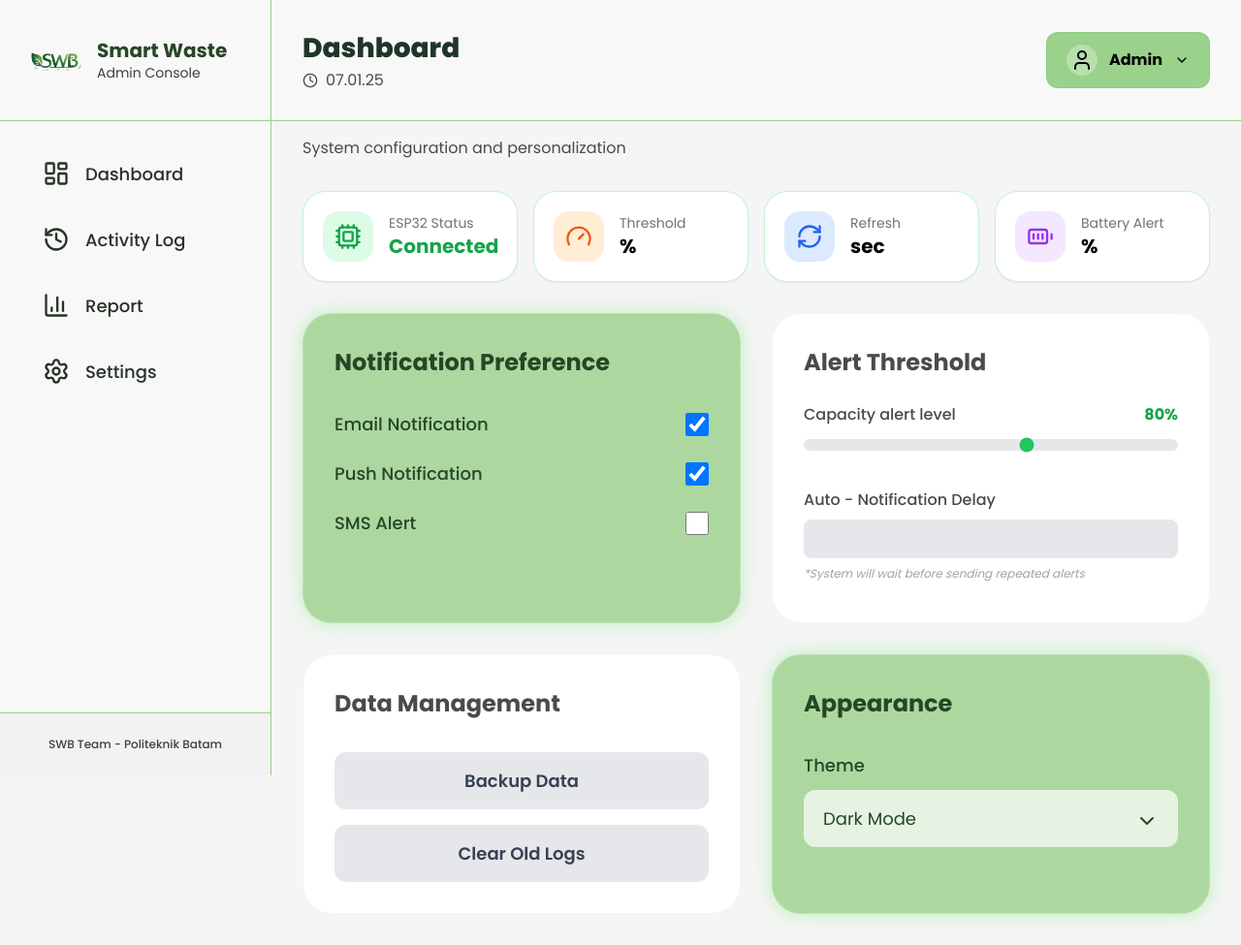
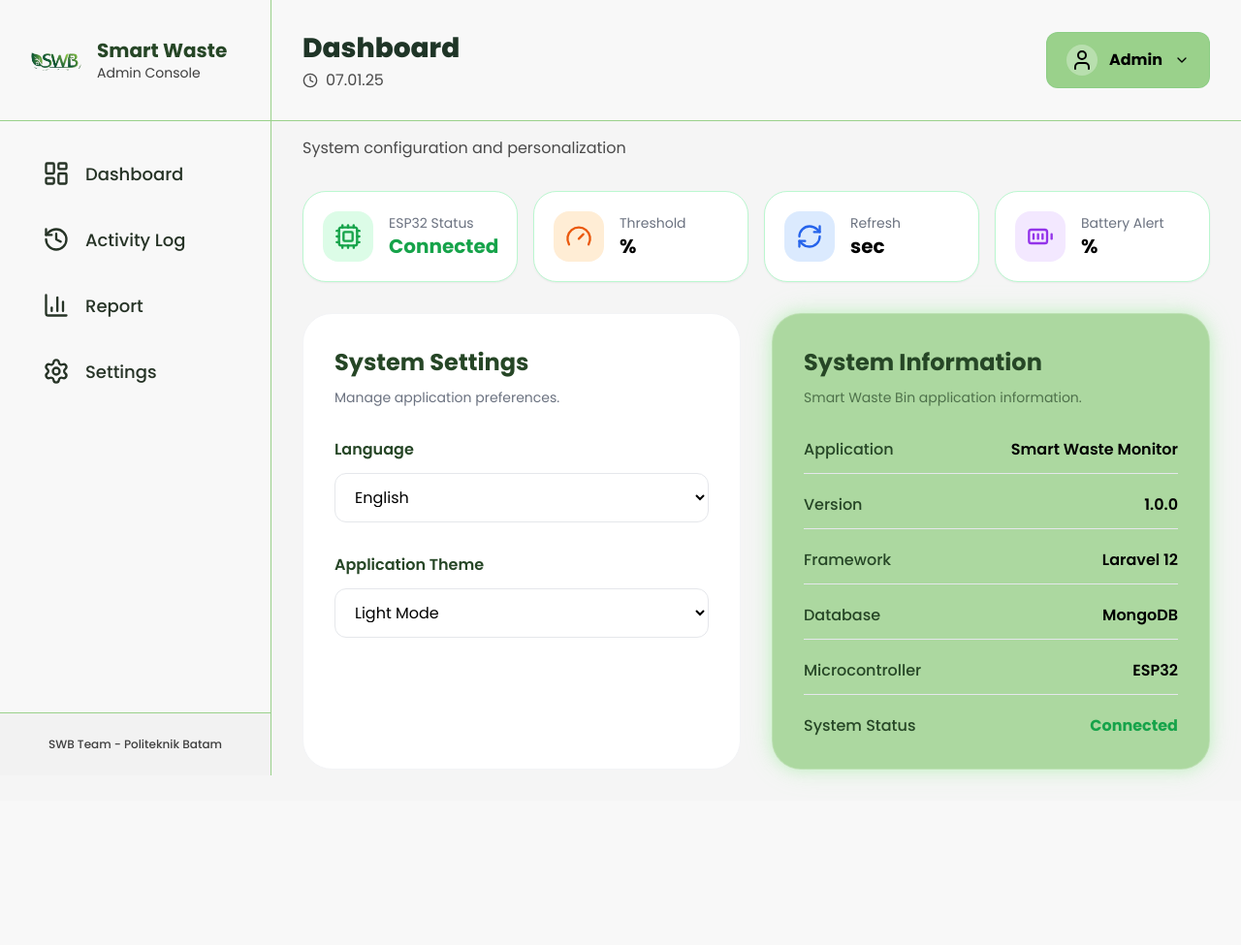
Before and after one commit to Xichiraku/SWB-TRIAL, a Laravel app: template resources/views/admin/settings.blade.php in a window 1280 px wide. Shown: the whole page at 97% size. After the commit the page ends 804 px from the top, so only its background shows below. Run offline with Laravel 12, Linux system fonts and the light colour scheme; the template is opened without the code that fills it, so the values that code supplies are empty; parts of the project's set-up code (start-up, migrations or seed data) failed here and were passed over; some libraries are stand-ins or nearby versions.

Commit message:
zahra edit

```diff
--- a/resources/lang/en/app.php
+++ b/resources/lang/en/app.php
@@ -6,6 +6,11 @@
     'history' => 'History',
     'settings' => 'Settings',
     'logout' => 'Logout',
+    'report' => 'Report',
+    'activity_log' => 'Activity Log',
+    'analytics_and_report' => 'Analytics & Report',
+    'admin_console' => 'Admin Console',
+    'administrator' => 'Administrator',
 
     // Dashboard
     'dashboard_monitoring' => 'Dashboard Monitoring',
@@ -55,6 +60,69 @@
     'units' => 'Units',
 
     'settings_saved' => 'Settings saved successfully!',
+    'system_config_description' => 'System configuration and personalization',
+    'history_description' => 'Waste collection and maintenance records',
+    'sorting_success' => 'Sorting Success',
+    'full_bin' => 'Full Bin',
+    'reset_filter' => 'Reset Filter',
+    'select_bin' => 'Select Bin',
+    'specific_date' => 'Specific Date',
+    'apply_filter' => 'Apply Filter',
+    'records' => 'Records',
+    'date_time' => 'Date & Time',
+    'message' => 'Message',
+    'triggered_by' => 'Triggered By',
+    'no_records_found_matching' => 'No records found matching your filters.',
+    'showing_results' => 'Showing :from to :to of :total results',
+    'report_description' => 'Performance analytics and waste collection trends.',
+    'total_sorting' => 'Total Sorting',
+    'successful_sorting_events' => 'Successful sorting events',
+    'full_bin_events' => 'Full Bin Events',
+    'bin_reached_full_capacity' => 'Bin reached full capacity',
+    'maintenance_events' => 'Maintenance Events',
+    'sensor_maintenance_history' => 'Sensor maintenance history',
+    'sorting_activity' => 'Sorting Activity',
+    'waste_distribution' => 'Waste Distribution',
+    'wet_waste' => 'Wet Waste',
+    'dry_waste' => 'Dry Waste',
+    'export_pdf' => 'Export PDF',
+    'current_bin_status' => 'Current Bin Status',
+    'last_sorting' => 'Last Sorting',
+    'last_seen' => 'Last Seen',
+    'warning' => 'Warning',
+    'bin_full_alert_title' => '🚨 Bin Full!',
+    'bin_full_alert_body_prefix' => 'is in',
+    'bin_full_alert_body_suffix' => 'already full',
+    'bin_number' => 'Bin #:id',
+    'detail' => 'Detail',
+    'polibatam_area' => 'Polibatam Area',
+    'fill_level' => 'Fill Level',
+    'distance' => 'Distance',
+    'moisture_sensor' => 'Moisture Sensor',
+    'raw_value' => 'Raw Value',
+    'device' => 'Device',
+    'sensor_information' => 'Sensor Information',
+    'success' => 'Success',
+    'esp32_status' => 'ESP32 Status',
+    'connected' => 'Connected',
+    'threshold' => 'Threshold',
+    'refresh' => 'Refresh',
+    'battery_alert_label' => 'Battery Alert',
+    'system_settings' => 'System Settings',
+    'manage_preferences' => 'Manage application preferences.',
+    'application_theme' => 'Application Theme',
+    'light_mode' => 'Light Mode',
+    'dark_mode' => 'Dark Mode',
+    'system_default' => 'System Default',
+    'system_information' => 'System Information',
+    'smart_waste_info' => 'Smart Waste Bin application information.',
+    'application' => 'Application',
+    'version' => 'Version',
+    'framework' => 'Framework',
+    'database' => 'Database',
+    'microcontroller' => 'Microcontroller',
+    'system_status' => 'System Status',
+    'settings_updated' => 'Settings Updated!',
 
     // History
     'collection_history' => 'Collection History',
--- a/resources/views/admin/layouts/app.blade.php
+++ b/resources/views/admin/layouts/app.blade.php
@@ -1,9 +1,10 @@
 <!DOCTYPE html>
-<html lang="id" x-data="{ sidebarOpen:false }">
+<html lang="{{ str_replace('_', '-', app()->getLocale()) }}" x-data="{ sidebarOpen:false }">
 
 <head>
     <meta charset="UTF-8">
     <meta name="viewport" content="width=device-width, initial-scale=1.0">
+    <meta name="csrf-token" content="{{ csrf_token() }}">
     <title>@yield('title', 'Dashboard')</title>
 
     <script src="https://cdn.tailwindcss.com"></script>
@@ -70,7 +71,7 @@
                 <img src="{{ asset('assets/images/logo.png') }}" class="h-12 lg:h-16 w-auto">
                 <div class="leading-tight">
                     <h1 class="text-[18px] lg:text-[20px] font-bold text-[#264626]">Smart Waste</h1>
-                    <p class="text-xs lg:text-sm text-[#3d3d3d]">Admin Console</p>
+                    <p class="text-xs lg:text-sm text-[#3d3d3d]">{{ __('app.admin_console') }}</p>
                 </div>
                 <button class="ml-auto lg:hidden p-2 rounded-lg hover:bg-gray-200" @click="sidebarOpen=false">
                     <i data-lucide="x" class="w-6 h-6 text-gray-700"></i>
@@ -82,10 +83,10 @@
 
             @php
                 $menus = [
-                    ['route' => 'admin.dashboard', 'name' => 'Dashboard', 'icon' => 'layout-dashboard', 'pattern' => 'admin/dashboard'],
-                    ['route' => 'admin.history', 'name' => 'Activity Log', 'icon' => 'history', 'pattern' => 'admin/history*'],
-                    ['route' => 'admin.report', 'name' => 'Report', 'icon' => 'bar-chart-3', 'pattern' => 'admin/report*'],
-                    ['route' => 'admin.settings', 'name' => 'Settings', 'icon' => 'settings', 'pattern' => 'admin/settings*'],
+                    ['route' => 'admin.dashboard', 'name' => __('app.dashboard'), 'icon' => 'layout-dashboard', 'pattern' => 'admin/dashboard'],
+                    ['route' => 'admin.history', 'name' => __('app.activity_log'), 'icon' => 'history', 'pattern' => 'admin/history*'],
+                    ['route' => 'admin.report', 'name' => __('app.report'), 'icon' => 'bar-chart-3', 'pattern' => 'admin/report*'],
+                    ['route' => 'admin.settings', 'name' => __('app.settings'), 'icon' => 'settings', 'pattern' => 'admin/settings*'],
                 ];
             @endphp
 
@@ -119,7 +120,7 @@
 
                 <div class="truncate">
                     <h2 class="text-[20px] lg:text-[28px] font-extrabold text-[#1F3527] truncate">
-                        @yield('header_title', 'Dashboard')
+                        @yield('header_title', __('app.dashboard'))
                     </h2>
                     <div class="text-[12px] lg:text-[16px] text-[#4a4a4a] flex items-center gap-2">
                         <i data-lucide="clock" class="w-3 h-3 lg:w-4 lg:h-4"></i>
@@ -146,14 +147,14 @@
                      class="absolute right-0 mt-2 w-48 bg-white rounded-2xl shadow-2xl border border-gray-100 py-2 z-50 overflow-hidden">
 
                     <div class="px-4 py-2 border-b border-gray-50 mb-1">
-                        <p class="text-[10px] uppercase tracking-wider text-gray-400 font-bold">Administrator</p>
+                        <p class="text-[10px] uppercase tracking-wider text-gray-400 font-bold">{{ __('app.administrator') }}</p>
                     </div>
 
                     <form action="{{ route('logout') }}" method="POST">
                         @csrf
                         <button type="submit" class="w-full px-4 py-3 text-left hover:bg-red-50 flex items-center gap-3 text-red-600 font-semibold transition-colors">
                             <i data-lucide="log-out" class="w-4 h-4"></i>
-                            <span>Logout</span>
+                            <span>{{ __('app.logout') }}</span>
                         </button>
                     </form>
                 </div>
--- a/resources/views/admin/pages/dashboard.blade.php
+++ b/resources/views/admin/pages/dashboard.blade.php
@@ -145,7 +145,7 @@
                             </div>
 
                             <div x-show="bin.status === 'Full'" class="bg-red-100 text-red-700 px-4 py-1 rounded-full text-sm font-medium">{{ __('app.full') }}</div>
-                            <div x-show="bin.status === 'Warning'" class="bg-yellow-100 text-yellow-700 px-4 py-1 rounded-full text-sm font-medium">Warning</div>
+                            <div x-show="bin.status === 'Warning'" class="bg-yellow-100 text-yellow-700 px-4 py-1 rounded-full text-sm font-medium">{{ __('app.warning') }}</div>
                             <div x-show="bin.status === 'Normal'" class="bg-green-100 text-green-700 px-4 py-1 rounded-full text-sm font-medium">{{ __('app.normal') }}</div>
                             <div x-show="bin.status === 'Maintenance'" class="bg-orange-100 text-orange-700 px-4 py-1 rounded-full text-sm font-medium">{{ __('app.maintenance') }}</div>
                         </div>
--- a/resources/views/admin/settings.blade.php
+++ b/resources/views/admin/settings.blade.php
@@ -1,6 +1,6 @@
 @extends('admin.layouts.app')
 
-@section('title', 'Settings - Smart Waste Monitor')
+@section('title', __('app.settings') . ' - Smart Waste Monitor')
 
 @section('content')
 
@@ -8,7 +8,7 @@
 
     <div class="-mt-4 mb-8">
         <p class="text-[16px] text-[#4a4a4a]">
-            System configuration and personalization
+            {{ __('app.system_config_description') }}
         </p>
     </div>
 
@@ -28,11 +28,11 @@
             <div>
 
                 <p class="text-sm text-gray-500">
-                    ESP32 Status
+                    {{ __('app.esp32_status') }}
                 </p>
 
                 <h3 class="text-xl font-bold text-green-600">
-                    Connected
+                    {{ __('app.connected') }}
                 </h3>
 
             </div>
@@ -57,7 +57,7 @@
 
                 <p class="text-sm text-gray-500">
 
-                    Threshold
+                    {{ __('app.threshold') }}
 
                 </p>
 
@@ -89,7 +89,7 @@
 
                 <p class="text-sm text-gray-500">
 
-                    Refresh
+                    {{ __('app.refresh') }}
 
                 </p>
 
@@ -121,7 +121,7 @@
 
                 <p class="text-sm text-gray-500">
 
-                    Battery Alert
+                    {{ __('app.battery_alert_label') }}
 
                 </p>
 
@@ -141,82 +141,166 @@
 
     <div class="grid grid-cols-1 lg:grid-cols-2 gap-8">
 
-        <div class="bg-[#9AD18B]/80 rounded-[30px] p-8 green-shadow border border-white/20 min-h-[320px]">
-            <h2 class="text-[24px] font-bold text-[#264626] mb-8">Notification Preference</h2>
 
-            <div class="space-y-6">
-                <label class="flex items-center justify-between cursor-pointer group">
-                    <span class="text-[18px] text-[#264626] font-medium">Email Notification</span>
-                    <input type="checkbox" x-model="settings.email_notif" @change="save()" class="w-6 h-6 rounded border-none bg-white/50 text-green-600 focus:ring-green-500">
-                </label>
 
-                <label class="flex items-center justify-between cursor-pointer group">
-                    <span class="text-[18px] text-[#264626] font-medium">Push Notification</span>
-                    <input type="checkbox" x-model="settings.push_notif" @change="save()" class="w-6 h-6 rounded border-none bg-white/50 text-green-600 focus:ring-green-500">
-                </label>
+        <div class="bg-white rounded-[30px] p-8 main-shadow border border-gray-100 min-h-[320px]">
 
-                <label class="flex items-center justify-between cursor-pointer group">
-                    <span class="text-[18px] text-[#264626] font-medium">SMS Alert</span>
-                    <input type="checkbox" x-model="settings.sms_alert" @change="save()" class="w-6 h-6 rounded border-none bg-white/50 text-green-600 focus:ring-green-500">
-                </label>
-            </div>
+    <h2 class="text-[24px] font-bold text-[#264626] mb-2">
+        {{ __('app.system_settings') }}
+    </h2>
+
+    <p class="text-sm text-gray-500 mb-8">
+        {{ __('app.manage_preferences') }}
+    </p>
+
+    <div class="space-y-8">
+
+        <!-- Language -->
+
+        <div>
+
+            <label class="block text-[#264626] font-semibold mb-3">
+                {{ __('app.language') }}
+            </label>
+
+            <select
+                x-model="settings.language"
+                @change="save()"
+                class="w-full rounded-xl border border-gray-200 bg-white px-4 py-3 focus:ring-2 focus:ring-green-500">
+
+                <option value="en">
+                    English
+                </option>
+
+                <option value="id">
+                    Bahasa Indonesia
+                </option>
+
+            </select>
+
         </div>
 
-        <div class="bg-white rounded-[30px] p-8 main-shadow border border-gray-100 min-h-[320px]">
-            <h2 class="text-[24px] font-bold text-[#4a4a4a] mb-6">Alert Threshold</h2>
+        <!-- Theme -->
 
-            <div class="space-y-8">
-                <div>
-                    <div class="flex justify-between mb-2">
-                        <span class="text-[#4a4a4a] font-medium">Capacity alert level</span>
-                        <span class="font-bold text-green-600" x-text="settings.capacity_level + '%'"></span>
-                    </div>
-                    <input type="range" x-model="settings.capacity_level" @change="save()" min="50" max="100"
-                           class="w-full h-3 bg-gray-200 rounded-lg appearance-none cursor-pointer accent-green-500">
-                </div>
+        <div>
 
-                <div>
-                    <label class="block text-[#4a4a4a] font-medium mb-2">Auto - Notification Delay</label>
-                    <div class="bg-gray-200 rounded-lg h-10 w-full"></div>
-                    <p class="text-xs text-gray-400 mt-2 italic">*System will wait before sending repeated alerts</p>
-                </div>
-            </div>
-        </div>
+            <label class="block text-[#264626] font-semibold mb-3">
+                {{ __('app.application_theme') }}
+            </label>
 
-        <div class="bg-white rounded-[30px] p-8 main-shadow border border-gray-100">
-            <h2 class="text-[24px] font-bold text-[#4a4a4a] mb-8">Data Management</h2>
+            <select
+                x-model="settings.theme"
+                @change="save()"
+                class="w-full rounded-xl border border-gray-200 bg-white px-4 py-3 focus:ring-2 focus:ring-green-500">
 
-            <div class="space-y-4">
-                <button @click="backupData()" class="w-full bg-gray-200 hover:bg-gray-300 py-4 rounded-xl text-[18px] font-semibold text-gray-700 transition">
-                    Backup Data
-                </button>
-                <button @click="clearLogs()" class="w-full bg-gray-200 hover:bg-gray-300 py-4 rounded-xl text-[18px] font-semibold text-gray-700 transition">
-                    Clear Old Logs
-                </button>
-            </div>
-        </div>
+                <option value="light">
+                {{ __('app.light_mode') }}
+            </option>
 
-        <div class="bg-[#9AD18B]/80 rounded-[30px] p-8 green-shadow border border-white/20">
-            <h2 class="text-[24px] font-bold text-[#264626] mb-8">Appearance</h2>
+            <option value="dark">
+                {{ __('app.dark_mode') }}
+            </option>
 
-            <div>
-                <label class="block text-[#264626] font-medium mb-3 text-[18px]">Theme</label>
-                <div class="relative">
-                    <select x-model="settings.theme" @change="save()"
-                            class="w-full bg-white/70 border-none rounded-xl py-4 px-5 text-[18px] text-[#264626] appearance-none focus:ring-2 focus:ring-white">
-                        <option value="Light Mode">Light Mode</option>
-                        <option value="Dark Mode">Dark Mode</option>
-                        <option value="System">System Default</option>
-                    </select>
-                    <div class="absolute right-5 top-5 pointer-events-none">
-                        <i data-lucide="chevron-down" class="text-[#264626]"></i>
-                    </div>
-                </div>
-            </div>
+            <option value="system">
+                {{ __('app.system_default') }}
+            </option>
+
+            </select>
+
         </div>
 
     </div>
 
+</div>
+
+        <div class="bg-[#9AD18B]/80 rounded-[30px] p-8 green-shadow border border-white/20 min-h-[320px]">
+
+    <h2 class="text-[24px] font-bold text-[#264626] mb-2">
+        {{ __('app.system_information') }}
+    </h2>
+
+    <p class="text-sm text-[#264626]/70 mb-8">
+        {{ __('app.smart_waste_info') }}
+    </p>
+
+    <div class="space-y-5">
+
+        <div class="flex justify-between border-b pb-3">
+
+            <span class="text-[#264626] font-medium">
+                {{ __('app.application') }}
+            </span>
+
+            <span class="font-semibold">
+                Smart Waste Monitor
+            </span>
+
+        </div>
+
+        <div class="flex justify-between border-b pb-3">
+
+            <span class="text-[#264626] font-medium">
+                {{ __('app.version') }}
+            </span>
+
+            <span class="font-semibold">
+                1.0.0
+            </span>
+
+        </div>
+
+        <div class="flex justify-between border-b pb-3">
+
+            <span class="text-[#264626] font-medium">
+                {{ __('app.framework') }}
+            </span>
+
+            <span class="font-semibold">
+                Laravel 12
+            </span>
+
+        </div>
+
+        <div class="flex justify-between border-b pb-3">
+
+            <span class="text-[#264626] font-medium">
+                {{ __('app.database') }}
+            </span>
+
+            <span class="font-semibold">
+                MongoDB
+            </span>
+
+        </div>
+
+        <div class="flex justify-between border-b pb-3">
+
+            <span class="text-[#264626] font-medium">
+                {{ __('app.microcontroller') }}
+            </span>
+
+            <span class="font-semibold">
+                ESP32
+            </span>
+
+        </div>
+
+        <div class="flex justify-between">
+
+            <span class="text-[#264626] font-medium">
+                {{ __('app.system_status') }}
+            </span>
+
+            <span class="text-green-600 font-bold">
+                {{ __('app.connected') }}
+            </span>
+
+        </div>
+
+    </div>
+
+</div>
+    </div>
     <div x-show="notif"
          x-transition:enter="transition ease-out duration-300"
          x-transition:enter-start="opacity-0 translate-y-4"
@@ -224,7 +308,7 @@
          x-transition:leave="transition ease-in duration-200"
          class="fixed bottom-10 right-10 bg-[#1F4D1F] text-white px-8 py-4 rounded-2xl shadow-2xl z-[100] flex items-center gap-3">
         <i data-lucide="check-circle" class="w-6 h-6"></i>
-        <span class="font-bold">Settings Updated!</span>
+        <span class="font-bold">{{ __('app.settings_updated') }}</span>
     </div>
 
 </div>
@@ -234,19 +318,34 @@
     Alpine.data('settingsManager', () => ({
         notif: false,
         settings: {
-            email_notif: true,
-            push_notif: true,
-            sms_alert: false,
-            capacity_level: 80,
-            theme: 'Dark Mode'
+            language: '{{ in_array($settings->language, ["English", "en"]) ? "en" : (in_array($settings->language, ["Bahasa Indonesia", "Indonesian", "id"]) ? "id" : "en") }}',
+            theme: '{{ $settings->theme ?? "light" }}'
         },
 
         save() {
-            // Logika simpan via Fetch API ke Controller Anda
-            this.notif = true;
-            setTimeout(() => this.notif = false, 3000);
+            const token = document.querySelector('meta[name="csrf-token"]')?.content;
+            const formData = new FormData();
+            formData.append('_token', token || '');
+            formData.append('language', this.settings.language);
+            formData.append('theme', this.settings.theme);
 
-            // fetch('{{ route("admin.settings.update") }}', { ... });
+            fetch('{{ route("admin.settings.update") }}', {
+                method: 'POST',
+                body: formData,
+                headers: {
+                    'X-Requested-With': 'XMLHttpRequest'
+                }
+            })
+            .then(response => response.json())
+            .then(() => {
+                this.notif = true;
+                setTimeout(() => this.notif = false, 3000);
+                setTimeout(() => window.location.reload(), 800);
+            })
+            .catch(() => {
+                this.notif = true;
+                setTimeout(() => this.notif = false, 3000);
+            });
         },
 
         backupData() {
```
Also changed, not shown: app/Http/Controllers/SettingController.php (+15 -2 lines), app/Http/Middleware/SettingsMiddleware.php (+15 -13 lines), resources/lang/id/app.php (+68 -0 lines), resources/views/admin/history.blade.php (+31 -31 lines), resources/views/admin/pages/bindetail.blade.php (+13 -13 lines), resources/views/admin/report.blade.php (+23 -23 lines).
